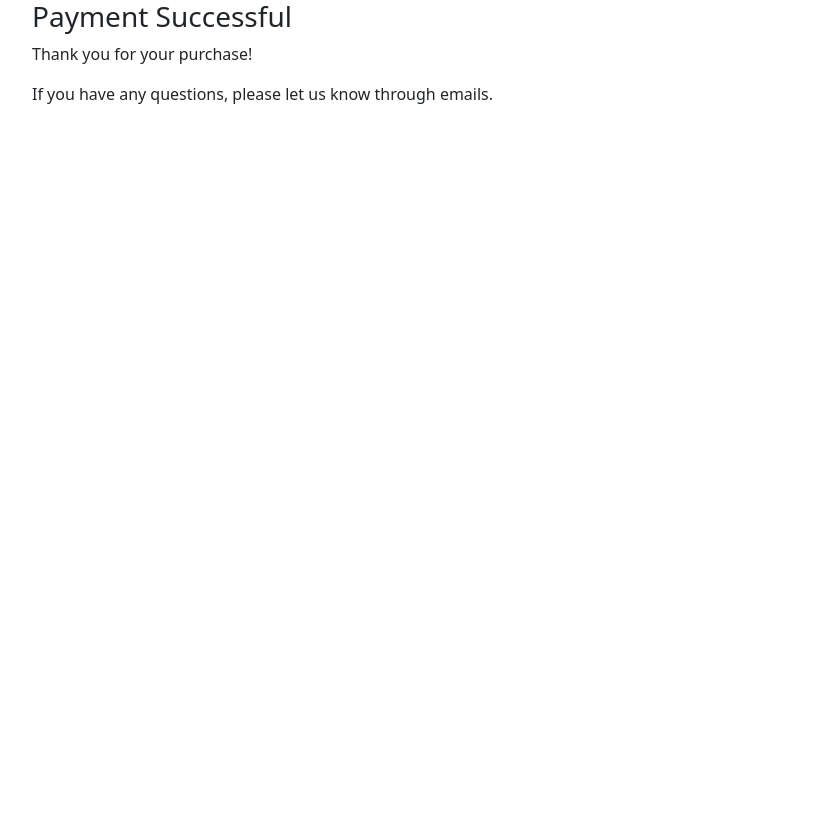
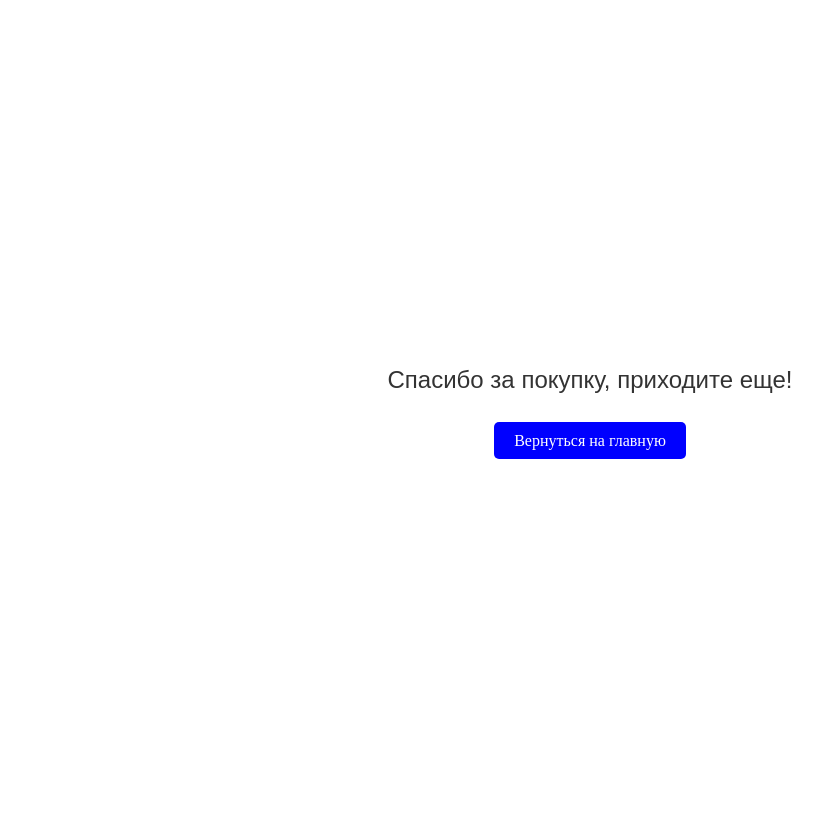
Before and after one commit to gmoroz/test_task_stripe, a Django app: page /success/ in a window 1280 px wide. Shown: the whole page, without its empty margins (50-872 px from the left). Before the commit the page ends 104 px from the top, so only its background shows below. Run offline with Django 4.2, Linux system fonts and the light colour scheme.

Commit message:
fix: translate to rus and customize success.htlml

```diff
--- a/templates/success.html
+++ b/templates/success.html
@@ -1,18 +1,36 @@
 <html>
   <head>
-    <title>Thanks for your order!</title>
-    <link
-      href="https://cdn.jsdelivr.net/npm/bootstrap@5.0.1/dist/css/bootstrap.min.css"
-      rel="stylesheet"
-      integrity="sha384-+0n0xVW2eSR5OomGNYDnhzAbDsOXxcvSN1TPprVMTNDbiYZCxYbOOl7+AMvyTG2x"
-      crossorigin="anonymous"
-    />
+    <style>
+      body {
+        display: flex;
+        justify-content: center;
+        align-items: center;
+        height: 100vh;
+      }
+      .message-container {
+        text-align: center;
+      }
+      .message {
+        font-size: 24px;
+        font-family: Arial, sans-serif;
+        color: #333;
+        margin-bottom: 20px;
+      }
+      .back-button {
+        background-color: blue;
+        color: white;
+        padding: 10px 20px;
+        border-radius: 5px;
+        text-decoration: none;
+        margin-top: 20px;
+      }
+    </style>
   </head>
   <body>
-    <div class="container">
-      <h3>Payment Successful</h3>
-      <p>Thank you for your purchase!</p>
-      <p>If you have any questions, please let us know through emails.</p>
+    <div class="message-container">
+      <div class="message">Спасибо за покупку, приходите еще!</div>
+      <br />
+      <a href="/" class="back-button">Вернуться на главную</a>
     </div>
   </body>
 </html>
```
